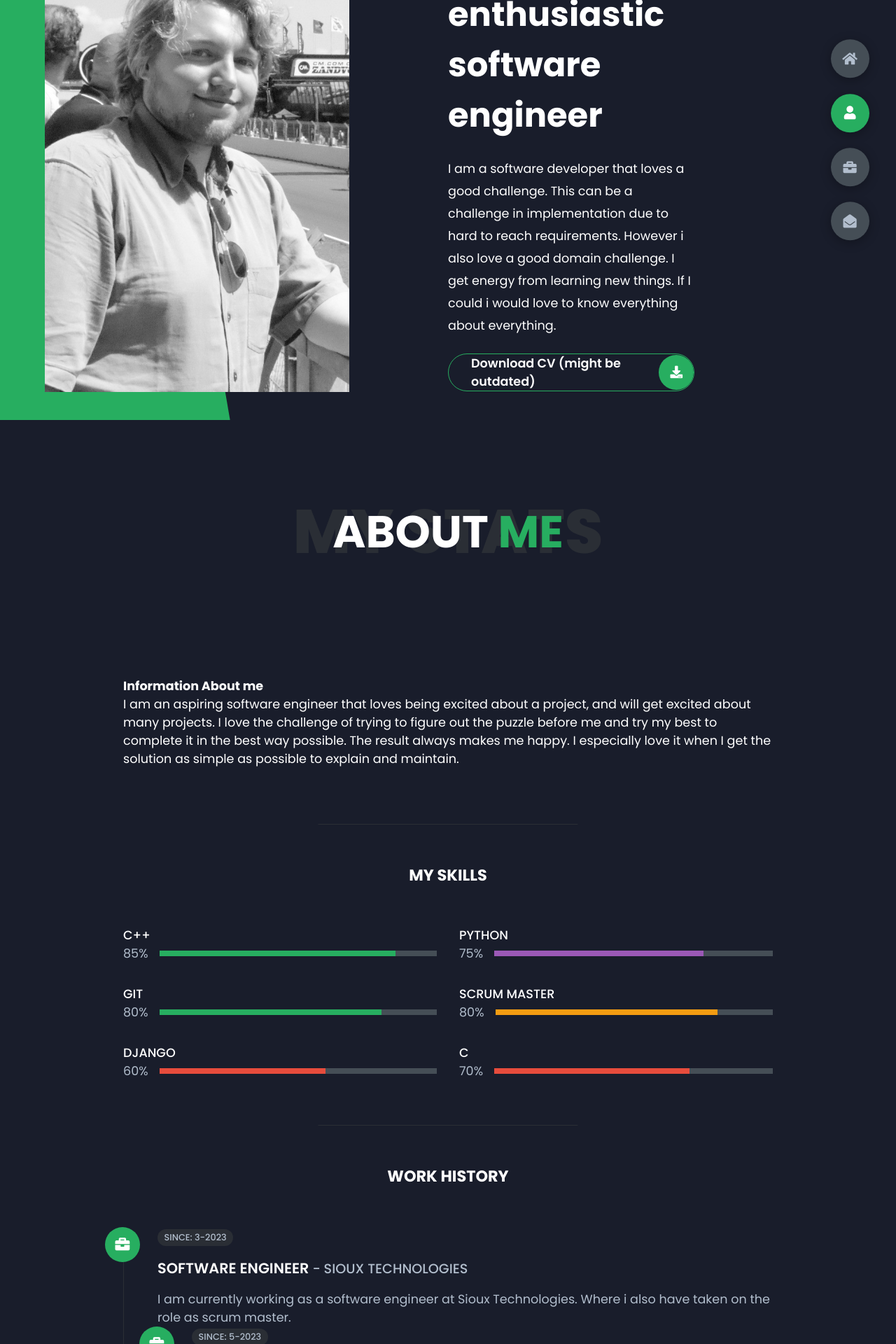
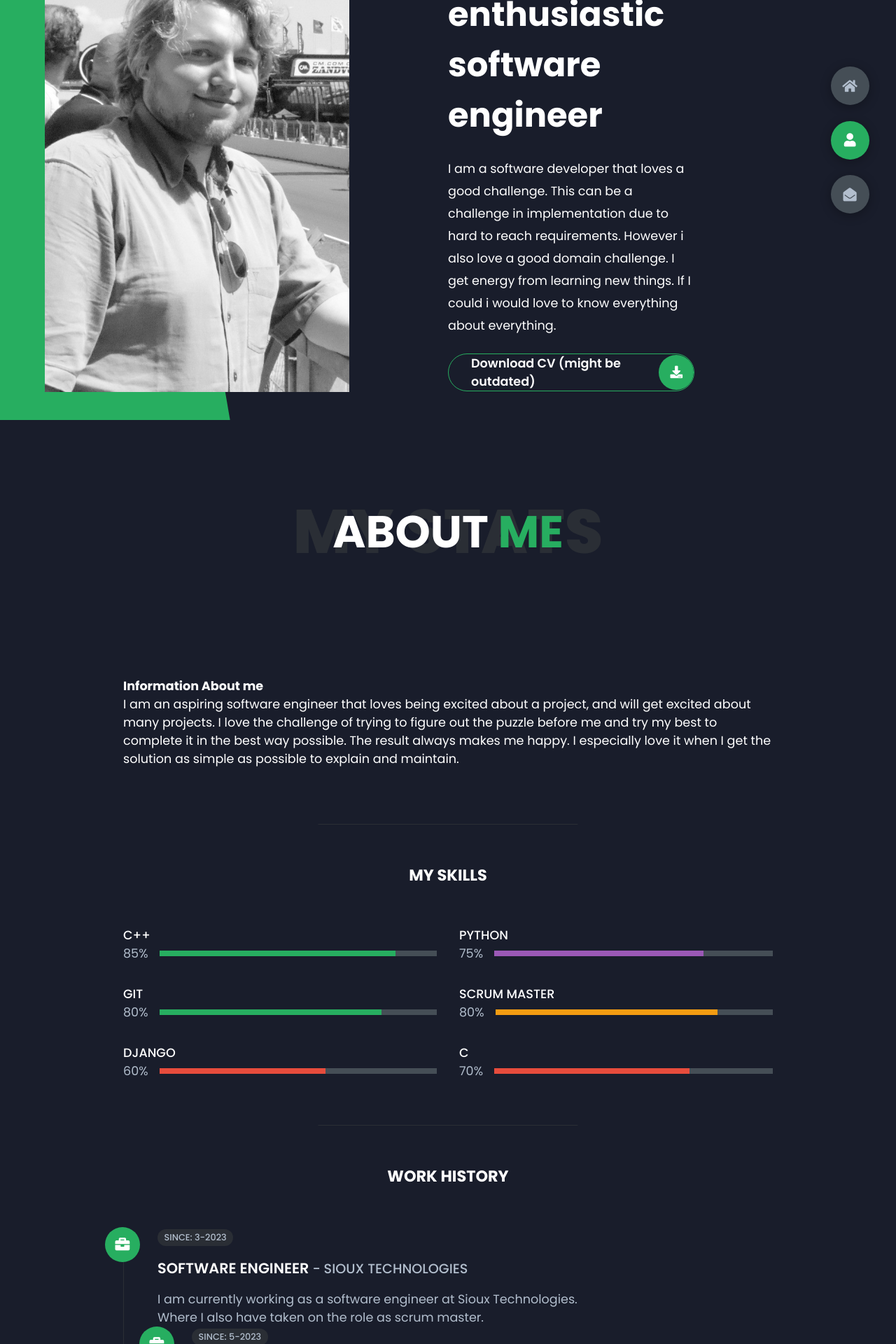
Before and after one commit to YLardenoije/Resume, a Django app: page / in a window 1280 px wide. Shown: the part 200-2120 px from the top of the page at 70% size. Run offline with Django 4.2, Linux system fonts and the light colour scheme.

Commit message:
update content Edited spelling and removed WIP pages

```diff
--- a/main/templates/main/index.html
+++ b/main/templates/main/index.html
@@ -28,7 +28,7 @@
         {% include 'main/sections/about.html' %}
 
         <!-- Portfolio Section: Work samples and projects -->
-        {% include 'main/sections/portfolio.html' %}
+        <!-- {% include 'main/sections/portfolio.html' %} -->
 
         <!-- Blogs Section: Articles and blog posts -->
         <!-- {% include 'main/sections/blogs.html' %} -->
--- a/main/templates/main/partials/navigation.html
+++ b/main/templates/main/partials/navigation.html
@@ -22,9 +22,9 @@
     </div>
 
     <!-- Portfolio section navigation - Work samples and projects -->
-    <div class="control" data-id="portfolio">
+    <!--<div class="control" data-id="portfolio">
         <i class="fas fa-briefcase"></i>
-    </div>
+    </div>-->
 
     <!-- Blogs section navigation - Currently commented out but available -->
     <!--<div class="control" data-id="blogs">
--- a/main/templates/main/partials/work_history.html
+++ b/main/templates/main/partials/work_history.html
@@ -20,7 +20,7 @@
         <p class="tl-duration">since: 3-2023</p>
         <h5>Software Engineer<span> - Sioux Technologies</span></h5>
         <p>
-            I am currently working as a software engineer at Sioux Technologies. Where i also have taken on the role as scrum master.
+            I am currently working as a software engineer at Sioux Technologies. <br> Where I also have taken on the role as scrum master.
         </p>
 
         <!-- Nested timeline item: Current project assignment -->
@@ -31,7 +31,8 @@
             <p class="tl-duration">since: 5-2023</p>
             <h5>Software engineer and Scrum master<span> - Philips Healthcare through Sioux Technologies</span></h5>
             <p>
-                Analyze and improve software for a medical X-ray device.
+                Analyze and improve software for a medical X-ray device, focussing on enhancing reliability and performance. <br
+                Currently responsible for developing and maintaining analysis applications used in clinical workflows.
             </p>
         </div>
 
--- a/main/templates/main/sections/contact.html
+++ b/main/templates/main/sections/contact.html
@@ -23,7 +23,7 @@
             <div class="left-contact">
                 <h4>Contact me here</h4>
                 <p>
-                   For any business inquiries you can find my contact details below (currently open to opportunities)
+                   For any business inquiries you can find my contact details below
                 </p>
 
                 <!-- Contact details list -->
```
